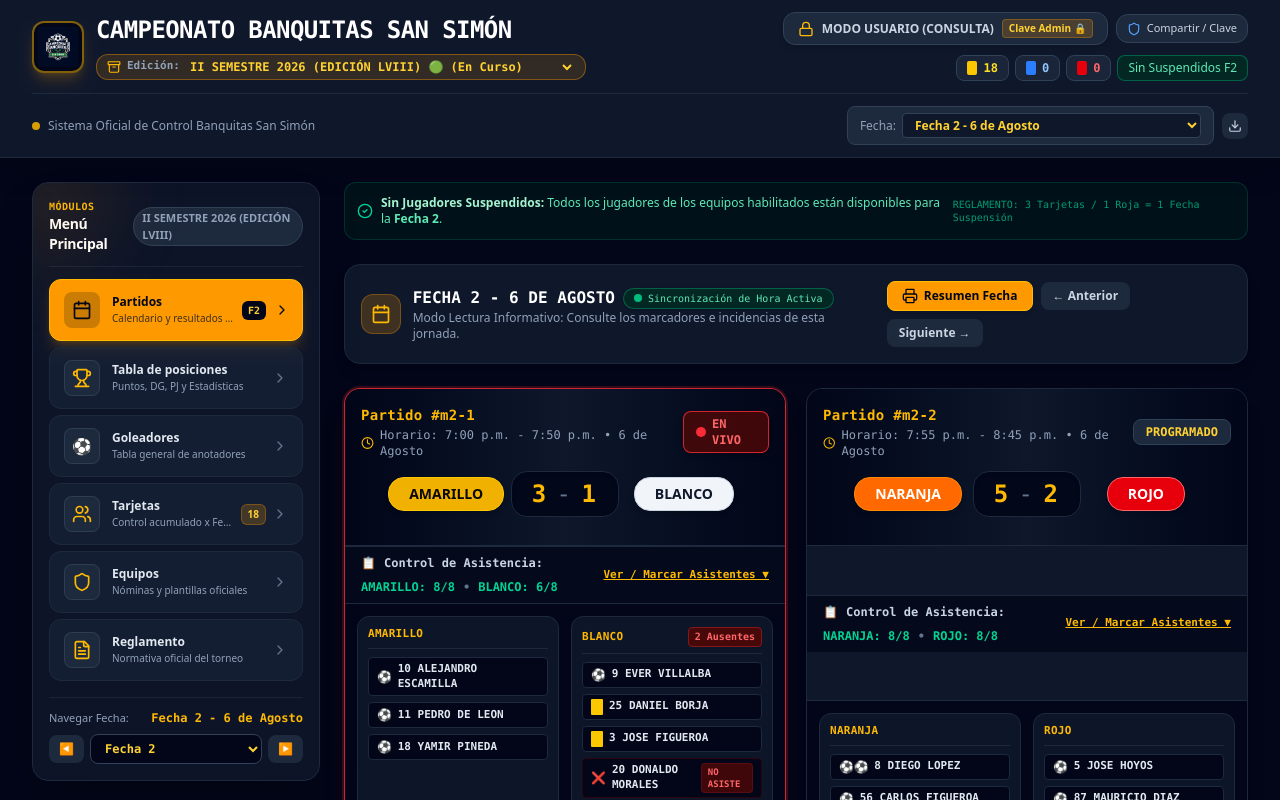
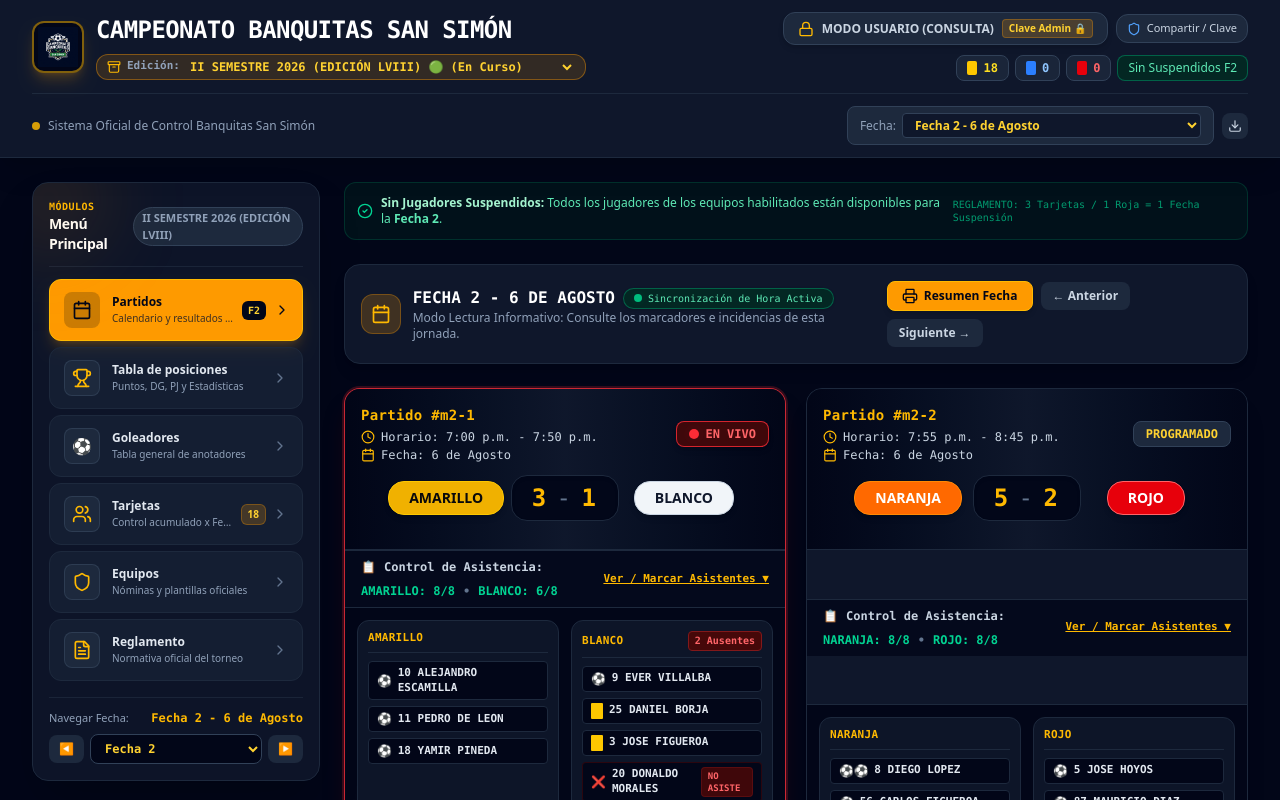
Before and after one commit to fundigecolui/CAMPEONATO-BANQUITA, a React (Vite) app: page / in a window 1280 px wide. Shown: the top 800 px of the page. Built offline with nearby package versions, Linux system fonts and the light colour scheme.

Commit message:
feat: separate match time and date display
Update match headers in the logger and print modal to display the time and calendar date on separate lines for improved readability.

```diff
--- a/src/components/FechaMatchLogger.tsx
+++ b/src/components/FechaMatchLogger.tsx
@@ -288,12 +288,20 @@ export const FechaMatchLogger: React.FC<FechaMatchLoggerProps> = ({
                 )}
 
                 <div className="flex flex-col sm:flex-row sm:items-center justify-between gap-2 text-xs text-slate-400 mb-3 font-mono">
-                  <div className="flex flex-col">
+                  <div className="flex flex-col gap-1">
                     <span className="font-bold text-amber-400 text-sm tracking-wide">{matchSubtitle}</span>
-                    <span className="text-xs text-slate-400 flex items-center gap-1.5 font-medium mt-0.5">
-                      <Clock className="w-3.5 h-3.5 text-amber-400" />
-                      Horario: {schedule.range} {match.dateStr ? `• ${match.dateStr}` : FECHA_DATES[currentFecha] ? `• ${FECHA_DATES[currentFecha]}` : ''}
-                    </span>
+                    <div className="flex flex-col gap-0.5 text-xs text-slate-300 font-medium">
+                      <div className="flex items-center gap-1.5">
+                        <Clock className="w-3.5 h-3.5 text-amber-400 shrink-0" />
+                        <span>Horario: {schedule.range}</span>
+                      </div>
+                      {(match.dateStr || FECHA_DATES[currentFecha]) && (
+                        <div className="flex items-center gap-1.5">
+                          <Calendar className="w-3.5 h-3.5 text-amber-400 shrink-0" />
+                          <span>Fecha: {match.dateStr || FECHA_DATES[currentFecha]}</span>
+                        </div>
+                      )}
+                    </div>
                   </div>
 
                   <div className="flex items-center gap-2 self-start sm:self-center">
--- a/src/components/OfficialPrintSheetModal.tsx
+++ b/src/components/OfficialPrintSheetModal.tsx
@@ -15,6 +15,7 @@ import {
   CheckSquare,
   Swords,
   Clock,
+  Calendar,
 } from 'lucide-react';
 import { computeStandings, computePlayerStats, checkMathematicalElimination, groupGoalsByPlayer } from '../utils/sanctionsEngine';
 
@@ -634,10 +635,18 @@ export const OfficialPrintSheetModal: React.FC<OfficialPrintSheetModalProps> = (
                         <span className="font-extrabold text-amber-400 text-sm tracking-wide block">
                           Partido #{m.id}
                         </span>
-                        <span className="text-[11px] text-slate-300 font-medium flex items-center gap-1.5 mt-0.5">
-                          <Clock className="w-3.5 h-3.5 text-amber-400 inline" />
-                          Horario: {scheduleTime} • {fechaDate}
-                        </span>
+                        <div className="flex flex-col gap-0.5 text-[11px] text-slate-300 font-medium mt-0.5">
+                          <span className="flex items-center gap-1.5">
+                            <Clock className="w-3.5 h-3.5 text-amber-400 shrink-0" />
+                            Horario: {scheduleTime}
+                          </span>
+                          {fechaDate && (
+                            <span className="flex items-center gap-1.5">
+                              <Calendar className="w-3.5 h-3.5 text-amber-400 shrink-0" />
+                              Fecha: {fechaDate}
+                            </span>
+                          )}
+                        </div>
                       </div>
 
                       <div>
```
